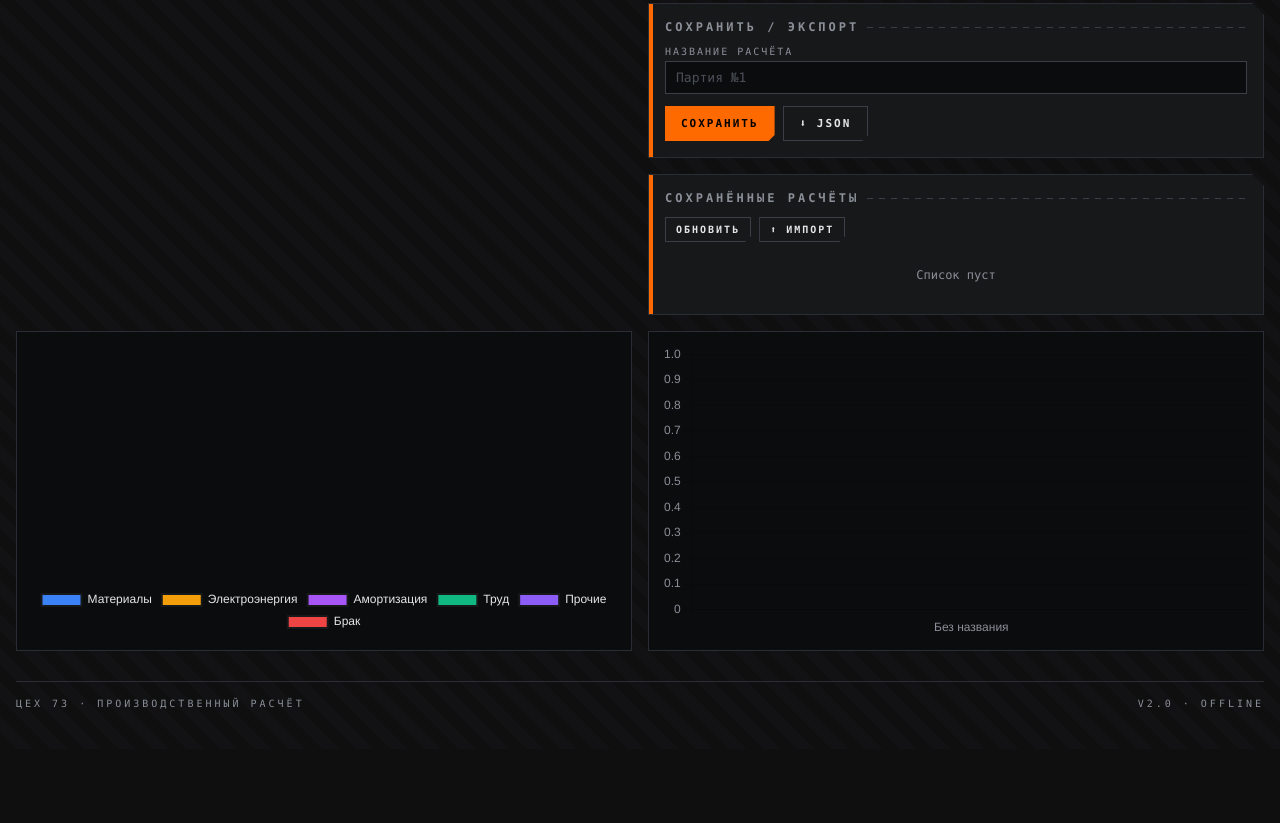
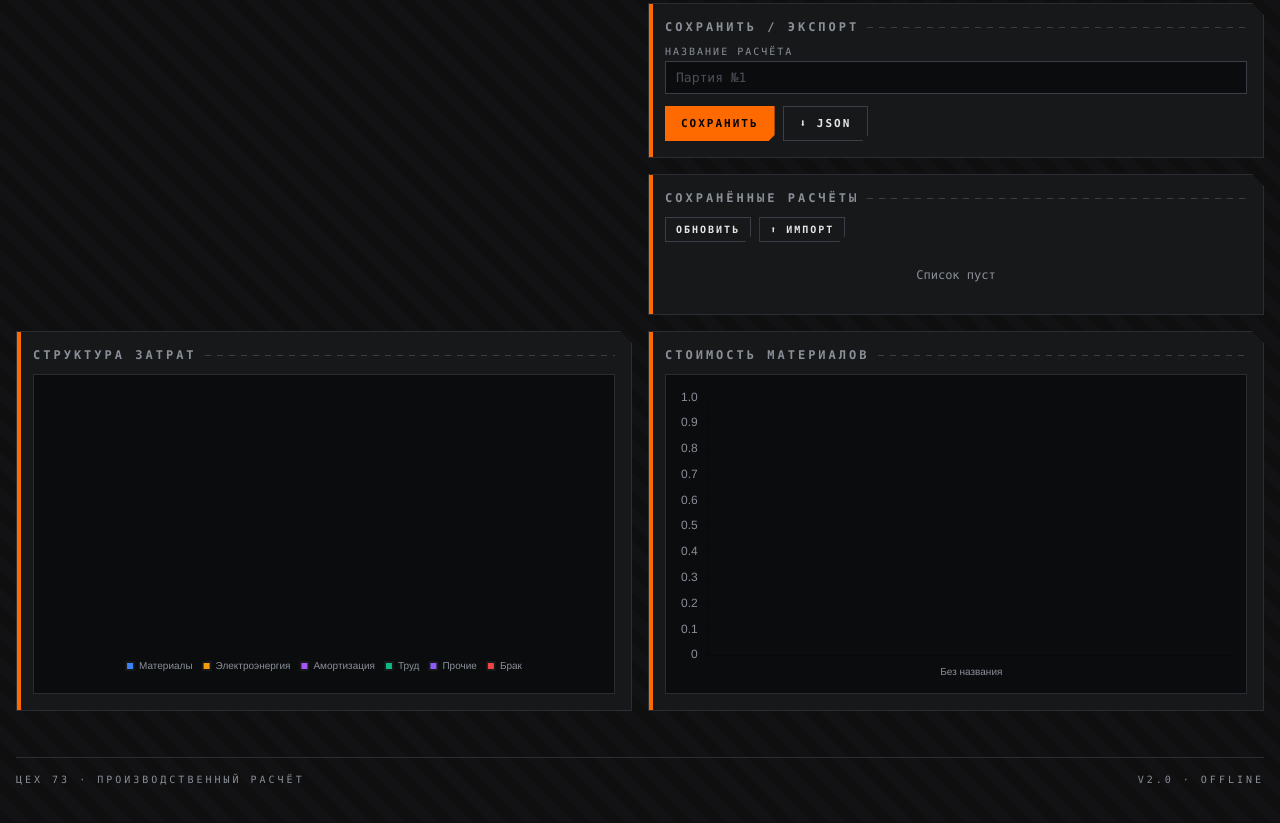
Before and after one commit to Borshth/artelcalculator, a plain HTML site: page index.html in a window 1280 px wide. Shown: the part 868-1691 px from the top of the page. Before the commit the page ends 1617 px from the top, so only its background shows below. Drawn offline with nearby package versions, Linux system fonts and the light colour scheme.

Commit message:
Update index.html

```diff
--- a/index.html
+++ b/index.html
@@ -95,10 +95,16 @@
     </div>
   </div>
 
-  <!-- ГРАФИКИ -->
-  <div class="charts">
-    <div class="chart-wrap"><canvas id="pieChart"></canvas></div>
-    <div class="chart-wrap"><canvas id="barChart"></canvas></div>
+   <!-- ГРАФИКИ -->
+  <div class="grid">
+    <div class="panel">
+      <h2>Структура затрат</h2>
+      <div class="chart-wrap"><canvas id="pieChart"></canvas></div>
+    </div>
+    <div class="panel">
+      <h2>Стоимость материалов</h2>
+      <div class="chart-wrap"><canvas id="barChart"></canvas></div>
+    </div>
   </div>
 
   <footer>
@@ -108,7 +114,7 @@
 </div>
 
 <script>
-  /* ==================== ЦЕХ 73 — клиентский калькулятор ==================== */
+ /* ==================== ЦЕХ 73 — клиентский калькулятор ==================== */
 const STORAGE_KEY = 'ceh73_saves_v1';
 let pieChart = null, barChart = null;
 
@@ -237,11 +243,10 @@ function setFormData(d = {}) {
   });
 }
 
-/* ---------- РАСЧЁТ (полностью на клиенте) ---------- */
+/* ---------- РАСЧЁТ ---------- */
 function calculateLocal(d) {
   const materials = d.materials || [];
-  const materials_cost = materials.reduce(
-    (s, m) => s + num(m.cost) * num(m.qty), 0);
+  const materials_cost = materials.reduce((s, m) => s + num(m.cost) * num(m.qty), 0);
   const per_material = materials.map(m => ({
     name: m.name || 'Без названия',
     cost: +(num(m.cost) * num(m.qty)).toFixed(2),
@@ -329,7 +334,19 @@ function renderCharts(r) {
     data: { labels, datasets: [{ data: values, backgroundColor: colors, borderWidth: 2, borderColor: '#17181a' }] },
     options: {
       responsive: true, maintainAspectRatio: false,
-      plugins: { legend: { position: 'bottom', labels: { color: '#e6e6e6' } } }
+      plugins: {
+        legend: {
+          position: 'bottom',
+          labels: {
+            color: '#8a8f98',
+            boxWidth: 8,       // Узкие маркеры
+            boxHeight: 8,
+            padding: 10,       // Отступы между строками
+            font: { size: 10 }, // Мелкий шрифт
+            maxWidth: 150      // Ограничение ширины текста (заставляет переноситься)
+          }
+        }
+      }
     }
   });
 
@@ -344,7 +361,7 @@ function renderCharts(r) {
       responsive: true, maintainAspectRatio: false,
       plugins: { legend: { display: false } },
       scales: {
-        x: { ticks: { color: '#8a8f98' } },
+        x: { ticks: { color: '#8a8f98', font: { size: 10 } } },
         y: { ticks: { color: '#8a8f98' }, beginAtZero: true }
       }
     }
@@ -462,7 +479,7 @@ document.addEventListener('DOMContentLoaded', () => {
 });
 </script>
 <style>
-  /* ================= ИНДУСТРИАЛЬНАЯ ТЕМА ================= */
+/* ================= ИНДУСТРИАЛЬНАЯ ТЕМА ================= */
 :root {
   --bg: #0f0f10; --panel: #17181a; --line: #2a2d33; --line-hi: #3a3e46;
   --text: #e6e6e6; --muted: #8a8f98; --accent: #ff6a00; --accent-2: #ffb300;
@@ -587,7 +604,6 @@ input::placeholder { color: #4a4f57; }
 .saved-item .actions { display: flex; gap: 6px; flex-shrink: 0; }
 
 /* Графики */
-.charts { display: grid; grid-template-columns: 1fr 1fr; gap: 16px; }
 .chart-wrap {
   position: relative; height: 320px;
   background: #0b0c0e; border: 1px solid var(--line); padding: 12px;
@@ -605,7 +621,7 @@ footer {
 
 /* ================= МОБИЛЬНАЯ АДАПТАЦИЯ ================= */
 @media (max-width: 650px) {
-  .grid, .charts { grid-template-columns: 1fr; }
+  .grid { grid-template-columns: 1fr; }
   .row-materials, .row-equipment, .row-workers {
     grid-template-columns: 1fr 1fr;
     gap: 4px; padding-bottom: 12px;
```
